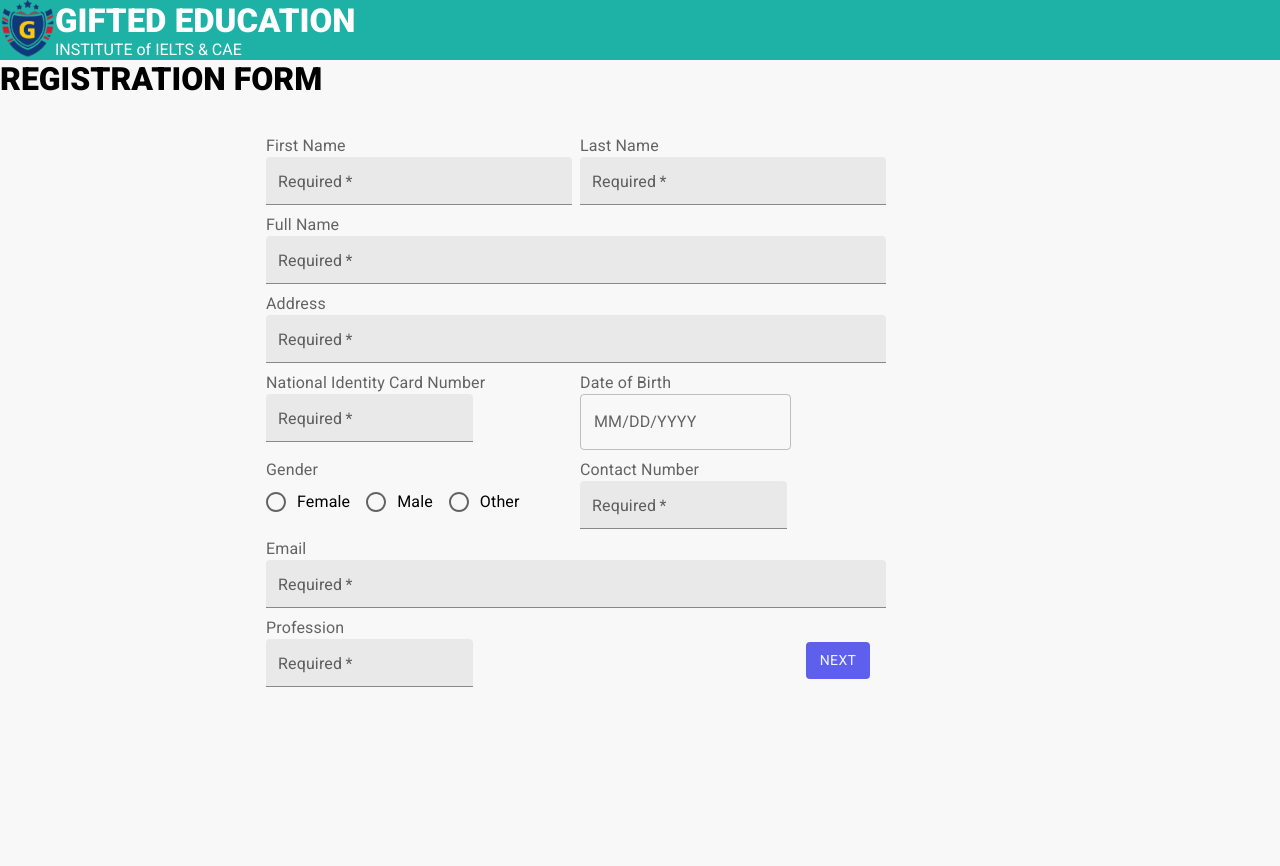
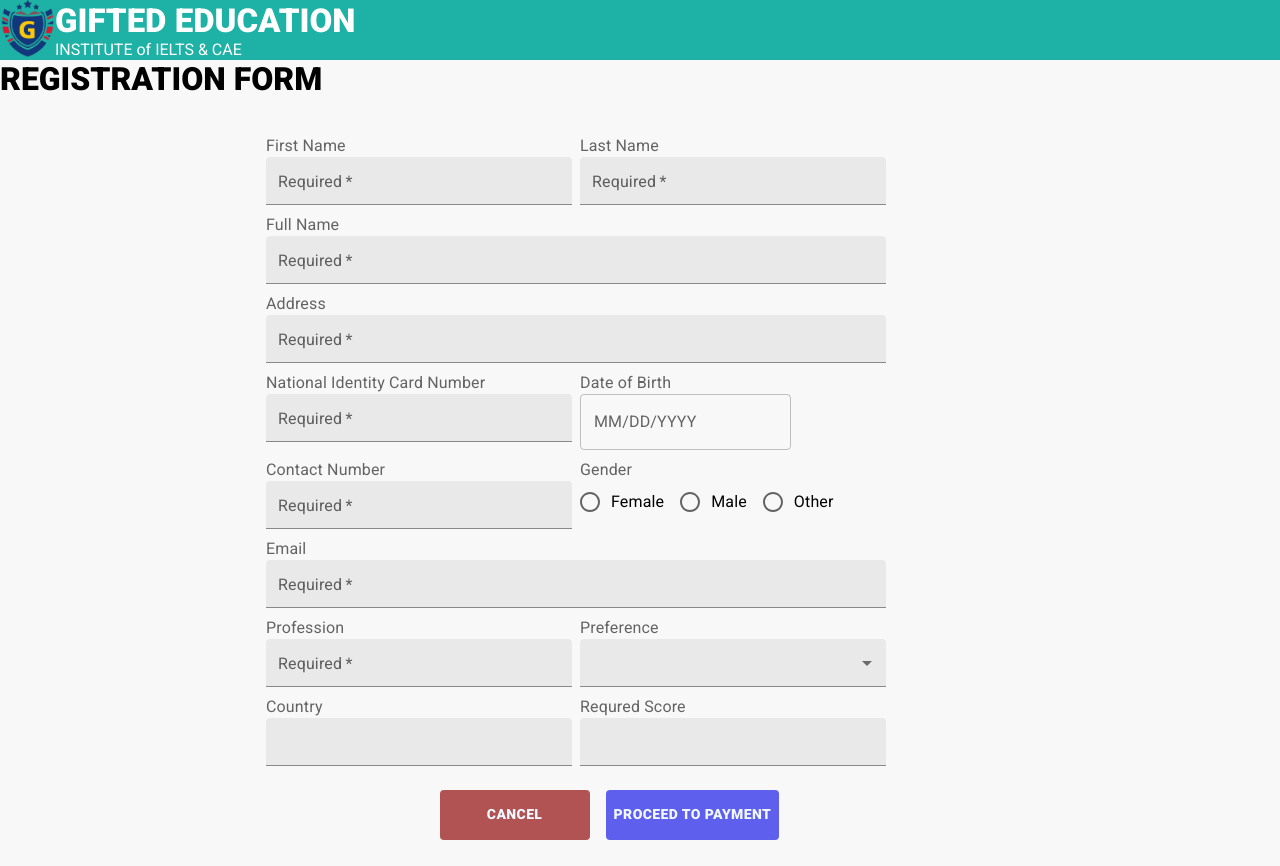
Before and after one commit to GauriWathsala/Student_Management_System, a React (Create React App) app in the folder client/: page /registration in a window 1280 px wide. Before the commit the page ends 800 px from the top, so only its background shows below. Built offline with nearby package versions, Linux system fonts and the light colour scheme.

Commit message:
payment proceed page

```diff
--- a/client/src/App.js
+++ b/client/src/App.js
@@ -21,6 +21,7 @@ import EditTeacher from './Pages/Teacher/EditTeacher';
 import Course from './Pages/CourseModules/Course';
 import Module from './Pages/CourseModules/Module';
 import EditCourse from './Components/Forms/EditCourse';
+import PaymentMethod from './Components/Registration/PaymentMethod';
 
 
 function App() {
@@ -35,6 +36,7 @@ function App() {
         <Route path='/contact' element={<Contact />} />
         </Route>
         <Route path='/registration' element={<Registration />} />
+        <Route path='/paymentmethod' element={<PaymentMethod />} />
         <Route path='/login' element={<Login />} />
         <Route path='/dashboard' element={<Dashboard />} />
         <Route path='/student' element={<Student />}></Route>
@@ -45,6 +47,7 @@ function App() {
         <Route path = '/course' element={<Course />} ></Route>
         <Route path = '/module' element={<Module />} ></Route>
         <Route path = '/editcourse' element={<EditCourse />} ></Route>
+
       </Routes>
       </BrowserRouter>
     </div>
--- /dev/null
+++ b/client/src/Components/Registration/PaymentMethod.js
@@ -0,0 +1,9 @@
+import React from 'react'
+
+const PaymentMethod = () => {
+  return (
+    <div>PaymentMethod</div>
+  )
+}
+
+export default PaymentMethod
--- a/client/src/Components/Registration/Regform.scss
+++ b/client/src/Components/Registration/Regform.scss
@@ -12,17 +12,35 @@
 
 
     }
+
+         //height: 10px;
     #next-button {
-        /* Add styles to position the button in the right corner */
-        position: absolute;
-        bottom: 0;
-        right: 0;
         margin: 16px;
         background-color: rgb(95, 95, 238);
         color: aliceblue;
+        height: 50px;
+        font-weight: bold;
+
+        &:hover {
+            background-color: transparent;
+            color: blue;
+            border: 1px solid blue;
+          }
+      }
+   #cancel-button{
+    background-color: rgb(177, 83, 83);
+    color: aliceblue;
+    height: 50px;
+    width: 150px;
+    margin-left: 28%;
+    font-weight: bold;
+    &:hover {
+        background-color: transparent;
+        color: red;
+        border: 1px solid red;
       }
 
 
-
+}
 
 }
--- a/client/src/Components/Registration/RegistrationFrom.js
+++ b/client/src/Components/Registration/RegistrationFrom.js
@@ -1,4 +1,5 @@
 import React,{ useState }  from 'react'
+import { useNavigate } from 'react-router-dom';
 import './Regform.scss'
 import Grid from '@mui/material/Grid';
 import InputLabel from '@mui/material/InputLabel';
@@ -12,9 +13,14 @@ import { LocalizationProvider } from '@mui/x-date-pickers/LocalizationProvider';
 import { DatePicker } from '@mui/x-date-pickers/DatePicker';
 import { Button } from '@mui/material';
 import dayjs from 'dayjs';
+import Select from '@mui/material/Select';
+import MenuItem from '@mui/material/MenuItem';
 
 function RegistrationFrom() {
-
+  const navigate = useNavigate();
+  const handleCancel = () => {
+    navigate('/');
+  };
 
   const [formData, setFormData] = useState({
     firstName: "",
@@ -50,182 +56,23 @@ function RegistrationFrom() {
 
     }
   };
-  // const validateNIC = () => {
-  //   const { nic } = formData;
-  //   const isValidLength = nic.length === 10 || nic.length === 12;
-  //   const isValidFormat10Chars =  /^\d{2}(0[1-9]|1[0-2])(0[1-9]|[1-2][0-9]|3[0-1])\d{4}$/g.test(nic);
-  //   const isValidFormat12Chars =  /^\d{12}$/.test(nic);
 
-  //   const dobYear = dayjs(formData.dob).format('YY');
-  //   const isValidYear = nic.length !== 10 || (nic.slice(0, 2) === dobYear);
-  //   const isValid = isValidLength &&
-  //   ((nic.length === 10 && isValidFormat10Chars && isValidYear) ||(nic.length === 12 && isValidFormat12Chars));
-  //   setIsNICValid(isValid);
-  //   return isValid;
 
-  // };
+
   const validateNIC = () => {
     const { nic } = formData;
     const isValidLength = nic.length === 10 || nic.length === 12;
-    const isValidFormat10Chars = /^\d{2}(0[1-9]|1[0-2])(0[1-9]|[1-2][0-9]|3[0-1])\d{4}$/g.test(nic);
+    const isValidFormat10Chars = /^\d{9}[vV]$/.test(nic);
     const isValidFormat12Chars = /^\d{12}$/.test(nic);
-
-    if (nic.length === 10){
-      const lastChar = nic.charAt(nic.length - 1);
-      const isLastCharValid = lastChar === 'V' || lastChar === 'v';
-      setIsNICValid(isValidLength && isValidFormat10Chars && isLastCharValid);
-      return isValidLength && isValidFormat10Chars && isLastCharValid;
-    }
-    const dobYear = dayjs(formData.dob).format('YY');
-    const isValidYear = nic.length !== 10 || (nic.slice(0, 2) === dobYear);
-
-    // const isValid = isValidLength && (
-    //   (nic.length === 10 && isValidFormat10Chars && isValidYear) ||
-    //   (nic.length === 12 && isValidFormat12Chars)
-    // );
-    setIsNICValid(isValidLength && ((nic.length === 10 && isValidFormat10Chars && isValidYear) ||(nic.length === 12 && isValidFormat12Chars)));
-    return isValidLength && ((nic.length === 10 && isValidFormat10Chars && isValidYear) || (nic.length === 12 && isValidFormat12Chars));
+    const isValid = isValidLength && (
+      (nic.length === 10 && isValidFormat10Chars) ||
+      (nic.length === 12 && isValidFormat12Chars)
+    );
+    setIsNICValid(isValid);
+    return isValid;
   };
 
-//   const handleChange = (event) => {
-//     setState({
-//       ...state,
-//       [event.target.name]: event.target.value,
-//     });
 
-//   if (event.target.name === "nic") {
-//     validateNIC(event.target.value);
-//   } else if (event.target.name === "email") {
-//     validateEmail(event.target.value);
-//   }
-// };
-//   const handleDateChange = (date) => {
-//     setState({
-//       ...state,
-//       dob: date,
-//     });
-//     validateNIC(state.nic);
-//   };
-//   // const handleEmailChange = (event) => {
-//   //   const { value } = event.target;
-//   //   setState((prevState) => ({
-//   //     ...prevState,
-//   //     email: value,
-//   //   }));
-//   //   validateEmail(value);
-//   // };
-//   const handleNICChange = (event) => {
-//     const { value } = event.target;
-//     setState((prevState) => ({
-//       ...prevState,
-//       nic: value,
-//     }));
-//     validateNIC(value);
-//   };
-
-//   const validateNIC = (value) => {
-//     const errors = { ...state.errors };
-//     if (value.length === 10) {
-//       if (!value.endsWith("V") && !value.endsWith("v")) {
-//         errors.nic = "Invalid NIC format";
-//       } else {
-//         const birthYear = state.dob ? state.dob.format("YY") : null;
-//         const nicYear = value.substring(0, 2);
-//         if (birthYear !== nicYear) {
-//           errors.nic = "NIC does not match birth year";
-//         }else {
-//           errors.nic = ""; // Clear the error if NIC is valid
-//         }
-//       }
-//     } else if (value.length === 12) {
-//       if (!/^\d+$/.test(value)) {
-//         errors.nic = "Invalid NIC format";
-//       } else {
-//         const birthYear = state.dob ? state.dob.format("YYYY") : null;
-//         const nicYear = value.substring(0, 4);
-//         if (birthYear !== nicYear) {
-//           errors.nic = "NIC does not match birth year";
-//         }else {
-//           errors.nic = ""; // Clear the error if NIC is valid
-//         }
-//       }
-//     } else {
-//       errors.nic = "Invalid NIC format";
-//     }
-//     setState({
-//       ...state,
-//       errors,
-//     });
-//   };
-//   const validateEmail = (value) => {
-//     const errors = { ...state.errors };
-//     const emailRegex = /^[^\s@]+@[^\s@]+\.[^\s@]+$/;
-//     if (!emailRegex.test(value)) {
-//       errors.email = "Invalid email format";
-//     }
-
-//     setState({
-//       ...state,
-//       errors,
-//     });
-//   };
-
-//   const validateForm = () => {
-//     const errors = {};
-//     // Validate each field
-//     if (state.firstName.trim() === "") {
-//       errors.firstName = "First Name cannot be empty";
-//     }
-//     if (state.lastName.trim() === "") {
-//       errors.lastName = "Last Name cannot be empty";
-//     }
-//     if (state.fullName.trim() === "") {
-//       errors.fullName = "Full Name cannot be empty";
-//     }
-//     if (state.address.trim() === "") {
-//       errors.address = "Address cannot be empty";
-//     }
-//     if (state.nic.trim() === "") {
-//       errors.nic = "NIC cannot be empty";
-//     }
-//     if (state.dob === null) {
-//       errors.dob = "Date of Birth cannot be empty";
-//     }
-//     if (state.gender === "") {
-//       errors.gender = "Gender cannot be empty";
-//     }
-//     if (state.contactNumber.trim() === "") {
-//       errors.contactNumber = "Contact Number cannot be empty";
-//     }
-//     if (state.email.trim() === "") {
-//       errors.email = "Email cannot be empty";
-//     }
-//     if (state.profession.trim() === "") {
-//       errors.profession = "Profession cannot be empty";
-//     }
-
-//       // Validate NIC and Email
-//       validateNIC();
-//       validateEmail();
-
-//       // Update the state with the errors
-//       setState({
-//         ...state,
-//         errors,
-//       });
-
-//       // Return true if the form is valid (no errors)
-//       return Object.keys(errors).length === 0;
-//     };
-
-//     const handleSubmit = (event) => {
-//       event.preventDefault();
-//       const isFormValid = validateForm();
-//       if (isFormValid) {
-//         // Submit the form or perform other actions
-//         // ...
-//       }
-//     };
 
   return (
     <div className='registrationFrom'>
@@ -242,10 +89,7 @@ function RegistrationFrom() {
             size="small"
              fullWidth
              name="firstName"
-            //  value={state.firstName}
-            //  onChange={handleChange}
-            //  error={Boolean(state.errors.firstName)}
-            //  helperText={state.errors.firstName}
+
              />
         </Grid>
         <Grid item xs={6} className='name-fields-right'>
@@ -258,10 +102,7 @@ function RegistrationFrom() {
           size="small"
           fullWidth
           name="lastName"
-          // value={state.lastName}
-          // onChange={handleChange}
-          // error={Boolean(state.errors.lastName)}
-          // helperText={state.errors.lastName}
+
            />
         </Grid>
 
@@ -275,10 +116,7 @@ function RegistrationFrom() {
           size="small"
           fullWidth
           name="fullName"
-          // value={state.fullName}
-          // onChange={handleChange}
-          // error={Boolean(state.errors.fullName)}
-          // helperText={state.errors.fullName}
+
            />
         </Grid>
 
@@ -292,10 +130,7 @@ function RegistrationFrom() {
           size="small"
           fullWidth
           name="address"
-          // value={state.address}
-          // onChange={handleChange}
-          // error={Boolean(state.errors.address)}
-          // helperText={state.errors.address}
+
           />
         </Grid>
 
@@ -314,33 +149,21 @@ function RegistrationFrom() {
           error={!isNICValid}
           helperText={!isNICValid && 'Invalid NIC'}
           onBlur={validateNIC}
+          fullWidth
           />
 
         </Grid>
-        <Grid item xs={6} className='name-fields-right' size="small" >
+        <Grid item xs={6} className='name-fields-right' size="small" fullWidth >
         <InputLabel>Date of Birth</InputLabel>
-          <LocalizationProvider dateAdapter={AdapterDayjs} size="small">
+          <LocalizationProvider dateAdapter={AdapterDayjs} size="small" fullWidth>
             <DatePicker
             label="MM/DD/YYYY"
             size="small"
-            // value={state.dob}
-            name="dob"
-            // onChange={handleDateChange}
+             name="dob"
+             fullWidth
+
             />
           </LocalizationProvider>
-        </Grid>
-        <Grid item xs={6}className='gender-name-field' >
-        <InputLabel>Gender</InputLabel>
-          <RadioGroup row aria-label="gender" name="row-radio-buttons-group" className="radio-group" size="small"
-          //  value={state.gender}
-          // onChange={handleChange}
-          // error={Boolean(state.errors.gender)}
-          // helperText={state.errors.gender}
-          >
-            <FormControlLabel value="female" control={<Radio />} label="Female" />
-            <FormControlLabel value="male" control={<Radio />} label="Male" />
-            <FormControlLabel value="other" control={<Radio />} label="Other" />
-          </RadioGroup>
         </Grid>
         <Grid item xs={6} className='contact-name-field' >
         <InputLabel>Contact Number</InputLabel>
@@ -351,12 +174,21 @@ function RegistrationFrom() {
           variant="filled"
           size="small"
           name="contactNumber"
-          // value={state.contactNumber}
-          // onChange={handleChange}
-          // error={Boolean(state.errors.contactNumber)}
-          // helperText={state.errors.contactNumber}
+          fullWidth
+
            />
         </Grid>
+        <Grid item xs={6}className='gender-name-field' >
+        <InputLabel>Gender</InputLabel>
+          <RadioGroup row aria-label="gender" name="row-radio-buttons-group" className="radio-group" size="small"
+
+          >
+            <FormControlLabel value="female" control={<Radio />} label="Female" />
+            <FormControlLabel value="male" control={<Radio />} label="Male" />
+            <FormControlLabel value="other" control={<Radio />} label="Other" />
+          </RadioGroup>
+        </Grid>
+
         <Grid item xs={12} className='email-name-field'>
         <InputLabel>Email</InputLabel>
           <TextField
@@ -367,10 +199,7 @@ function RegistrationFrom() {
           fullWidth
           size="small"
           name="email"
-          // value={state.email}
-          // onChange={handleChange}
-          // error={Boolean(state.errors.email)}
-          // helperText={state.errors.email}
+
             />
         </Grid>
         <Grid item xs={6} className='profession-name-field'>
@@ -382,14 +211,50 @@ function RegistrationFrom() {
           variant="filled"
           size="small"
           name="profession"
-          // value={state.profession}
-          // onChange={handleChange}
-          // error={Boolean(state.errors.profession)}
-          // helperText={state.errors.profession}
+          fullWidth
+          />
+        </Grid>
+        <Grid item xs={6} className='profession-name-field'>
+        <InputLabel>Preference</InputLabel>
+        <FormControl fullWidth variant="filled" size="small">
+          <Select
+            required
+            name="preference"
+            value={formData.preference}
+            onChange={handleInputChange}
+            label="Preference"
+            fullWidth
+          >
+      <MenuItem value="academic">Academic</MenuItem>
+      <MenuItem value="general">General</MenuItem>
+    </Select>
+  </FormControl>
+        </Grid>
+        <Grid item xs={6} className='profession-name-field'>
+        <InputLabel>Country</InputLabel>
+        <TextField
+          id="filled-required"
+          variant="filled"
+          size="small"
+          name="profession"
+          fullWidth
+
+          />
+        </Grid>
+        <Grid item xs={6} className='profession-name-field'>
+        <InputLabel>Requred Score</InputLabel>
+        <TextField
+          id="filled-required"
+          variant="filled"
+          size="small"
+          name="score"
+          fullWidth
+
           />
         </Grid>
         <Grid item xs={12}>
-        <Button id='next-button' type='submit'>NEXT</Button>
+        <Button id='cancel-button' type='submit' className='reg-button'  onClick={handleCancel}>CANCEL</Button>
+        <Button id='next-button' type='submit' className='reg-button'>PROCEED TO PAYMENT</Button>
         </Grid>
         </Grid>
        </form>
```
